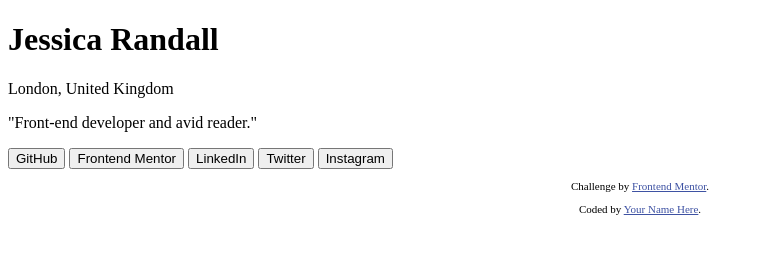
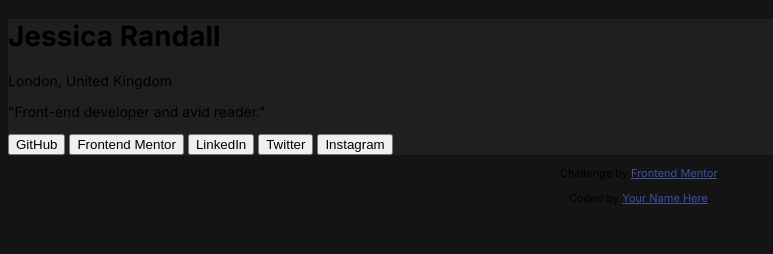
Before and after one commit to nastashaCloser/social-links-profile-main, a plain HTML site: page index.html in a window 1280 px wide. Shown: the whole page, without its empty margins (0-773 px from the left). Drawn offline with Linux system fonts and the light colour scheme.

Commit message:
Update background color

```diff
--- a/css/site.css
+++ b/css/site.css
@@ -0,0 +1,26 @@
+@import url('https://fonts.googleapis.com/css2?family=Inter:ital,opsz,wght@0,14..32,100..900;1,14..32,100..900&display=swap');
+:root {
+    --green: hsl(75, 94%, 57%);
+    --white: hsl(0, 0%, 100%);
+    --grey700: hsl(0, 0%, 20%);
+    --grey800: hsl(0, 0%, 12%);
+    --grey900: hsl(0, 0%, 8%);
+}
+
+body, html {
+    font-family: "Inter", sans-serif;
+    font-size: 14px;
+    background-color: var(--grey900);
+}
+
+h1{
+    font-weight: 700;
+    font-size: 2rem;
+}
+
+.content {
+    background-color: var(--grey800);
+}
+
+.attribution { font-size: 11px; text-align: center; }
+.attribution a { color: hsl(228, 45%, 44%); }
--- a/index.html
+++ b/index.html
@@ -8,13 +8,9 @@
 
   <title>Frontend Mentor | Social links profile</title>
 
-  <!-- Feel free to remove these styles or customise in your own stylesheet 👍 -->
-  <style>
-    .attribution { font-size: 11px; text-align: center; }
-    .attribution a { color: hsl(228, 45%, 44%); }
-  </style>
 </head>
 <body>
+  <div class="content">
     <div>
       <h1>Jessica Randall</h1>
       <p>London, United Kingdom</p>
@@ -31,7 +27,7 @@
       <button>Twitter</button>
       <button>Instagram</button>
     </div>
-
+  </div>
   <div class="attribution">
     <p>Challenge by <a href="https://www.frontendmentor.io?ref=challenge" target="_blank">Frontend Mentor</a>. </p>
     <p>Coded by <a href="#">Your Name Here</a>.</p>
```
Lines whose indentation alone changed are shown as unchanged.
